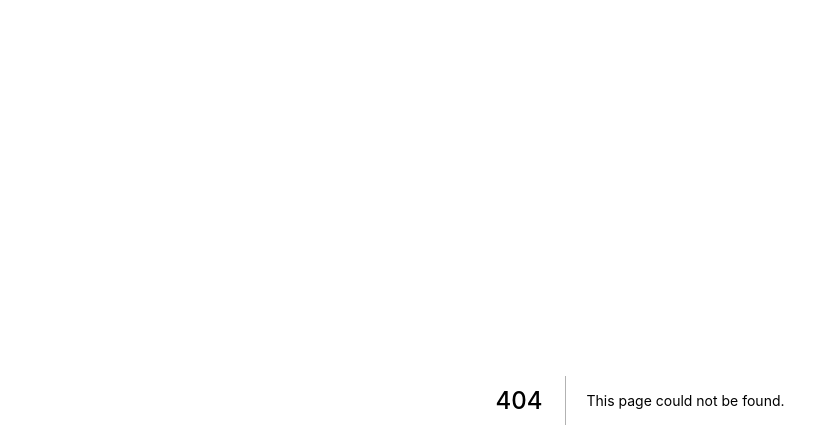
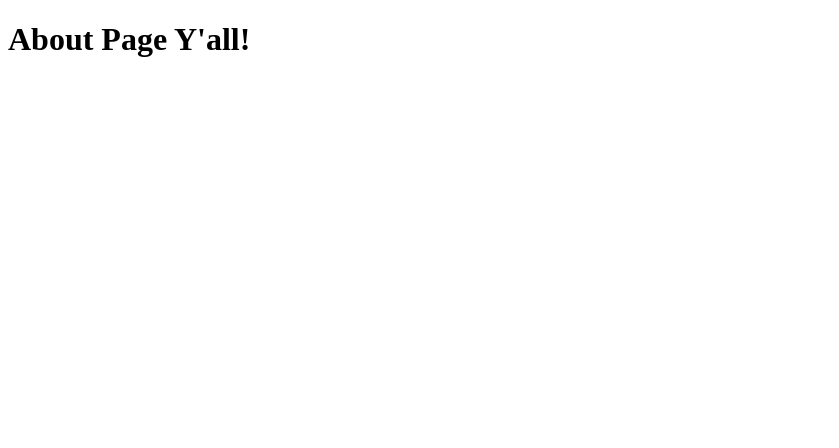
Before and after one commit to springlordpants/next-js-practice-app, a Next.js app: page /About in a window 1280 px wide. Before the commit this address had no page. Shown: the top 448 px of the page, without its empty margins (0-839 px from the left). Built offline with nearby package versions, Linux system fonts and the light colour scheme.

Commit message:
Testing new page

```diff
--- /dev/null
+++ b/pages/About.js
@@ -0,0 +1,5 @@
+export default function About () {
+    return <div>
+        <h1>About Page Y'all!</h1>
+    </div>
+}
```
